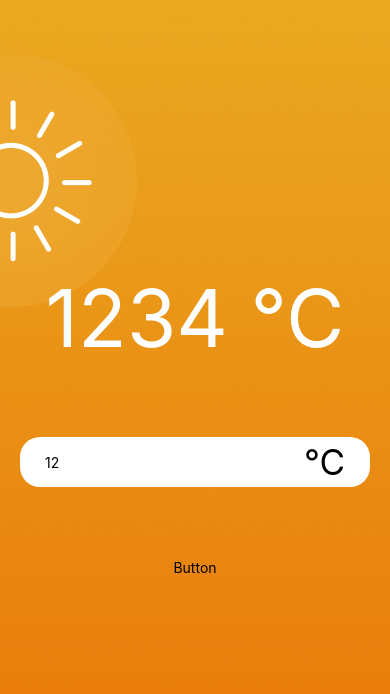
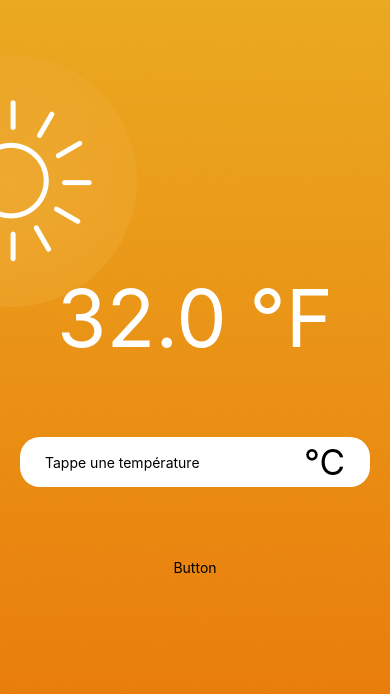
Before and after one commit to jcamsler/react-native-temp, a React Native app: screen / in a window 390 px wide. Shown: the top 694 px of the page. Built offline with nearby package versions, Linux system fonts and the light colour scheme.

Commit message:
Ajout unit

```diff
--- a/App.js
+++ b/App.js
@@ -3,13 +3,39 @@ import { s } from "./App.style";
 import hotBackground from "./assets/hot.png";
 import { InputTemperature } from "./components/InputTemperature/InputTemperature";
 import { TemperatureDisplay } from "./components/TemperatureDisplay/TemperatureDisplay";
+import { useState } from "react";
+import { DEFAULT_TEMPERATURE, UNITS, DEFAULT_UNIT } from "./constant";
+import {
+  getOppositUnit,
+  convertTemperatureTo,
+} from "./services/temperature-services";
 
 export default function App() {
+  const [inputValue, setInputValue] = useState(DEFAULT_TEMPERATURE);
+  const [currentUnit, setCurrentUnit] = useState(DEFAULT_UNIT);
+  const oppositeUnit = getOppositUnit(currentUnit);
+
+  console.log(inputValue);
+
+  function getConvertedTemperature() {
+    const valueAsFloat = Number.parseFloat(inputValue);
+    console.log("valueAsFloat:" + valueAsFloat);
+    return isNaN(valueAsFloat)
+      ? ""
+      : convertTemperatureTo(oppositeUnit, valueAsFloat).toFixed(1);
+  }
+
   return (
     <ImageBackground style={s.container} source={hotBackground}>
       <View style={s.workspace}>
-        <TemperatureDisplay value="1234" unit="°C" />
-        <InputTemperature defaultValue={"12"} />
+        <TemperatureDisplay
+          value={getConvertedTemperature()}
+          unit={oppositeUnit}
+        />
+        <InputTemperature
+          onChangeText={setInputValue}
+          defaultValue={DEFAULT_TEMPERATURE}
+        />
         <View>
           <Text>Button</Text>
         </View>
--- a/components/InputTemperature/InputTemperature.jsx
+++ b/components/InputTemperature/InputTemperature.jsx
@@ -1,7 +1,7 @@
 import { Text, TextInput, View } from "react-native";
 import { s } from "./InputTemperature.style.js";
 
-export function InputTemperature({ defaultValue }) {
+export function InputTemperature({ defaultValue, onChangeText }) {
   return (
     <View style={s.container}>
       <TextInput
@@ -9,7 +9,7 @@ export function InputTemperature({ defaultValue }) {
         placeholder="Tappe une température"
         keyboardType="numeric"
         maxLength={4}
-        defaultValue={defaultValue}
+        onChangeText={onChangeText}
       />
       <Text style={s.unit}>°C</Text>
     </View>
--- /dev/null
+++ b/constant.js
@@ -0,0 +1,8 @@
+export const DEFAULT_TEMPERATURE = "0";
+
+export const UNITS = {
+  celcius: "°C",
+  fahrenheit: "°F",
+};
+
+export const DEFAULT_UNIT = UNITS.celcius;
--- /dev/null
+++ b/services/temperature-services.js
@@ -0,0 +1,15 @@
+import { UNITS } from "../constant";
+
+function getOppositUnit(unit) {
+  return unit === UNITS.celcius ? UNITS.fahrenheit : UNITS.celcius;
+}
+
+function convertTemperatureTo(unit, value) {
+  if (unit === UNITS.celcius) {
+    return (value - 32) / 1.8;
+  } else {
+    return value * 1.8 + 32;
+  }
+}
+
+export { getOppositUnit, convertTemperatureTo };
```
